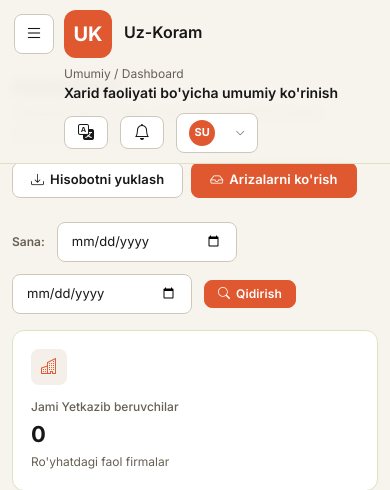
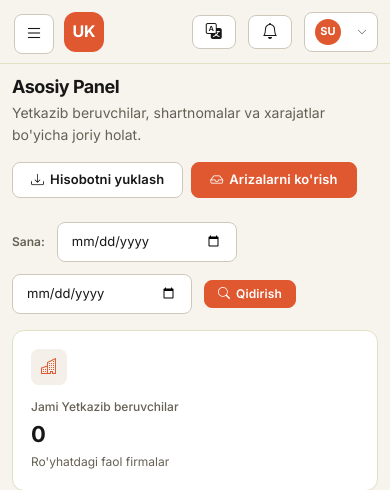
Before and after one commit to MrParkerBot/uz-koram-xarid-xizmati, a Django app: page / in a window 390 px wide. Shown: the top 490 px of the page. Run offline with Django 5.2, Linux system fonts and the light colour scheme; the visitor is signed in with stand-in values (Sample User, id 1); data comes from the database, SQL or seed files in the repository; data that the repository does not hold is empty; some libraries are stand-ins or nearby versions.

Commit message:
Edited some css files

```diff
--- a/xarid/static/xarid/css/style.css
+++ b/xarid/static/xarid/css/style.css
@@ -1480,14 +1480,26 @@ textarea.form-control { min-height: 80px; }
     transform: translateX(-100%);
     transition: transform .25s ease;
     z-index: 1040;
+    /* The panel covers the full height, but the header is painted over its
+       first 64px, so the nav starts below the header with a little room to
+       breathe - otherwise the first section label sits under the hamburger. */
+    padding-top: calc(var(--header-height) + 8px);
   }
   body.is-sidebar-open .sidebar {
     transform: translateX(0);
     box-shadow: 0 18px 48px rgba(23,23,23,.18);
   }
   .main-shell { margin-left: 0; }
-  .top-header { padding: 10px 12px 10px 64px; gap: 8px; }
+  /* Same vertical arithmetic as the desktop header — content(48) + 8 + 7 +
+     border(1) == --header-height — because .main-shell reserves exactly that
+     much and anything taller hides the first line of the page beneath it.
+     Hence also nowrap: a header that wrapped to a second row overflowed. */
+  .top-header { padding: 8px 12px 7px 64px; gap: 8px; flex-wrap: nowrap; }
   .top-header .sidebar-brand p { display: none; }
+  /* The trail and heading give up their width first, and ellipsize. */
+  .top-header .header-titles { flex: 0 1 auto; overflow: hidden; }
+  .top-header .header-titles > div { white-space: nowrap; overflow: hidden; text-overflow: ellipsis; }
+  .top-header .sidebar-brand, .top-header .header-actions { flex: none; }
   .page-wrap { padding: 16px; }
   .page-title { font-size: 22px; }
   .kpi-value { font-size: 24px; }
@@ -1501,8 +1513,17 @@ textarea.form-control { min-height: 80px; }
   .pagination-wrap { flex-wrap: wrap; }
 }
 
-/* ----- ≤576px : single-column toolbar, tighter type ----- */
+/* ----- ≤576px : phone — single-column toolbar, tighter type ----- */
 @media (max-width: 576px) {
+  /* A phone header is the hamburger, the mark, and the three controls, on one
+     row. Everything that repeats what the page itself says is dropped: the
+     brand wordmark (the mark carries it), the breadcrumb and heading (every
+     page opens with its own .page-title), and the name beside the avatar. */
+  .top-header .sidebar-brand .brand-text { display: none; }
+  .top-header .brand-mark { width: 40px; height: 40px; font-size: 16px; }
+  .top-header .header-titles { display: none; }
+  .user-chip .uname, .user-chip .urole { display: none; }
+  .user-chip { padding: 6px 10px; gap: 6px; }
   .top-header .btn .label-text { display: none; }
   .toolbar { gap: 8px; }
   .toolbar-group { width: 100%; }
@@ -1525,7 +1546,6 @@ textarea.form-control { min-height: 80px; }
 @media (max-width: 420px) {
   .top-header .btn:not(.sidebar-toggle) i { font-size: 16px; }
   .page-title { font-size: 18px; }
-  .user-chip .uname, .user-chip .urole { display: none; }
 }
 
 /* ─── REDUCED MOTION (guide §9 — a genuine improvement, not an existing convention) ─── */
--- a/xarid/static/xarid/js/main.js
+++ b/xarid/static/xarid/js/main.js
@@ -132,12 +132,17 @@ const Sidebar = {
 const UserChip = {
   init() {
     const chip = document.querySelector('.user-chip');
-    const menu = document.querySelector('.account-menu');
+    // Scoped to the chip: the language picker's menu carries .account-menu too
+    // and comes first in the header, so a document-wide query found that one
+    // and the account chip opened the language list.
+    const menu = chip && chip.querySelector('.account-menu');
     if (!chip || !menu) return;
 
     chip.addEventListener('click', (e) => {
       e.stopPropagation();
       menu.classList.toggle('hidden');
+      // Two menus in one bar: opening either closes the other.
+      document.querySelector('[data-language-menu]')?.classList.add('hidden');
     });
 
     document.addEventListener('click', () => {
--- a/xarid/templates/xarid/base.html
+++ b/xarid/templates/xarid/base.html
@@ -47,9 +47,9 @@ A page fills these blocks:
 <aside class="sidebar"><nav class="sidebar-nav">{% for group in navigation_groups(user) %}<div class="nav-section-label">{{ group.label }}</div>{% for entry in group.entries %}<a href="{{ url('xarid:' ~ entry.page_name) }}" class="nav-link{% if entry.page_name == active_page %} active{% endif %}"><i class="bi {{ entry.icon }}" aria-hidden="true"></i><span class="label-text">{{ entry.label }}</span></a>{% endfor %}{% endfor %}</nav><div class="sidebar-footer"><div class="sidebar-user"><div class="sidebar-avatar">{{ user_initials(user) }}</div><div class="sidebar-user-info"><div class="name">{{ display_name(user) }}</div><div class="role">{{ user_type_name(user) or user.get_username() }}</div></div></div></div></aside>
 <main class="main-shell">
   <header class="top-header">
-    <div class="sidebar-brand"><div class="d-flex align-items-center gap-3"><div class="brand-mark">UK</div><div><div class="h6 mb-1">Uz-Koram</div><p class="mb-0 muted small">Xarid Xizmati Bo'limi</p></div></div></div>
-    <div><div class="small muted">{% block breadcrumb %}{% endblock %}</div><div class="fw-semibold">{% block page_heading %}{% endblock %}</div></div>
-    <div class="d-flex align-items-center gap-3">{{ language_picker(request.get_full_path() if request else '/') }}{% set unread = unread_notifications(user) %}<a class="btn btn-outline-custom btn-sm" href="{{ url('xarid:notifications') }}" aria-label="{{ _("Bildirishnomalar") }}" title="{{ _("Bildirishnomalar") }}"><i class="bi bi-bell" aria-hidden="true"></i>{% if unread %} <span class="badge badge-primary" data-unread-count>{{ unread }}</span>{% endif %}</a><div class="user-chip"><div class="av">{{ user_initials(user) }}</div><div><div class="uname">{{ display_name(user) }}</div><div class="urole">{{ user_type_name(user) or user.get_username() }}</div></div><span class="arrow"><i class="bi bi-chevron-down" aria-hidden="true"></i></span><div class="account-menu hidden"><a class="dropdown-item" href="{{ url('password_change') }}"><i class="bi bi-key" aria-hidden="true"></i> {{ _("Parolni o'zgartirish") }}</a>{% if user.is_staff %}<a class="dropdown-item" href="{{ url('admin:index') }}"><i class="bi bi-gear" aria-hidden="true"></i> {{ _("Admin") }}</a>{% endif %}<form method="post" action="{{ url('logout') }}">{{ csrf_input }}<button type="submit" class="dropdown-item"><i class="bi bi-box-arrow-right" aria-hidden="true"></i> {{ _("Chiqish") }}</button></form></div></div></div>
+    <div class="sidebar-brand"><div class="d-flex align-items-center gap-3"><div class="brand-mark">UK</div><div class="brand-text"><div class="h6 mb-1">Uz-Koram</div><p class="mb-0 muted small">Xarid Xizmati Bo'limi</p></div></div></div>
+    <div class="header-titles"><div class="small muted">{% block breadcrumb %}{% endblock %}</div><div class="fw-semibold">{% block page_heading %}{% endblock %}</div></div>
+    <div class="header-actions d-flex align-items-center gap-3">{{ language_picker(request.get_full_path() if request else '/') }}{% set unread = unread_notifications(user) %}<a class="btn btn-outline-custom btn-sm" href="{{ url('xarid:notifications') }}" aria-label="{{ _("Bildirishnomalar") }}" title="{{ _("Bildirishnomalar") }}"><i class="bi bi-bell" aria-hidden="true"></i>{% if unread %} <span class="badge badge-primary" data-unread-count>{{ unread }}</span>{% endif %}</a><div class="user-chip"><div class="av">{{ user_initials(user) }}</div><div><div class="uname">{{ display_name(user) }}</div><div class="urole">{{ user_type_name(user) or user.get_username() }}</div></div><span class="arrow"><i class="bi bi-chevron-down" aria-hidden="true"></i></span><div class="account-menu hidden"><a class="dropdown-item" href="{{ url('password_change') }}"><i class="bi bi-key" aria-hidden="true"></i> {{ _("Parolni o'zgartirish") }}</a>{% if user.is_staff %}<a class="dropdown-item" href="{{ url('admin:index') }}"><i class="bi bi-gear" aria-hidden="true"></i> {{ _("Admin") }}</a>{% endif %}<form method="post" action="{{ url('logout') }}">{{ csrf_input }}<button type="submit" class="dropdown-item"><i class="bi bi-box-arrow-right" aria-hidden="true"></i> {{ _("Chiqish") }}</button></form></div></div></div>
   </header>
   <div class="page-wrap">
 {{ page_messages(messages) }}
```
